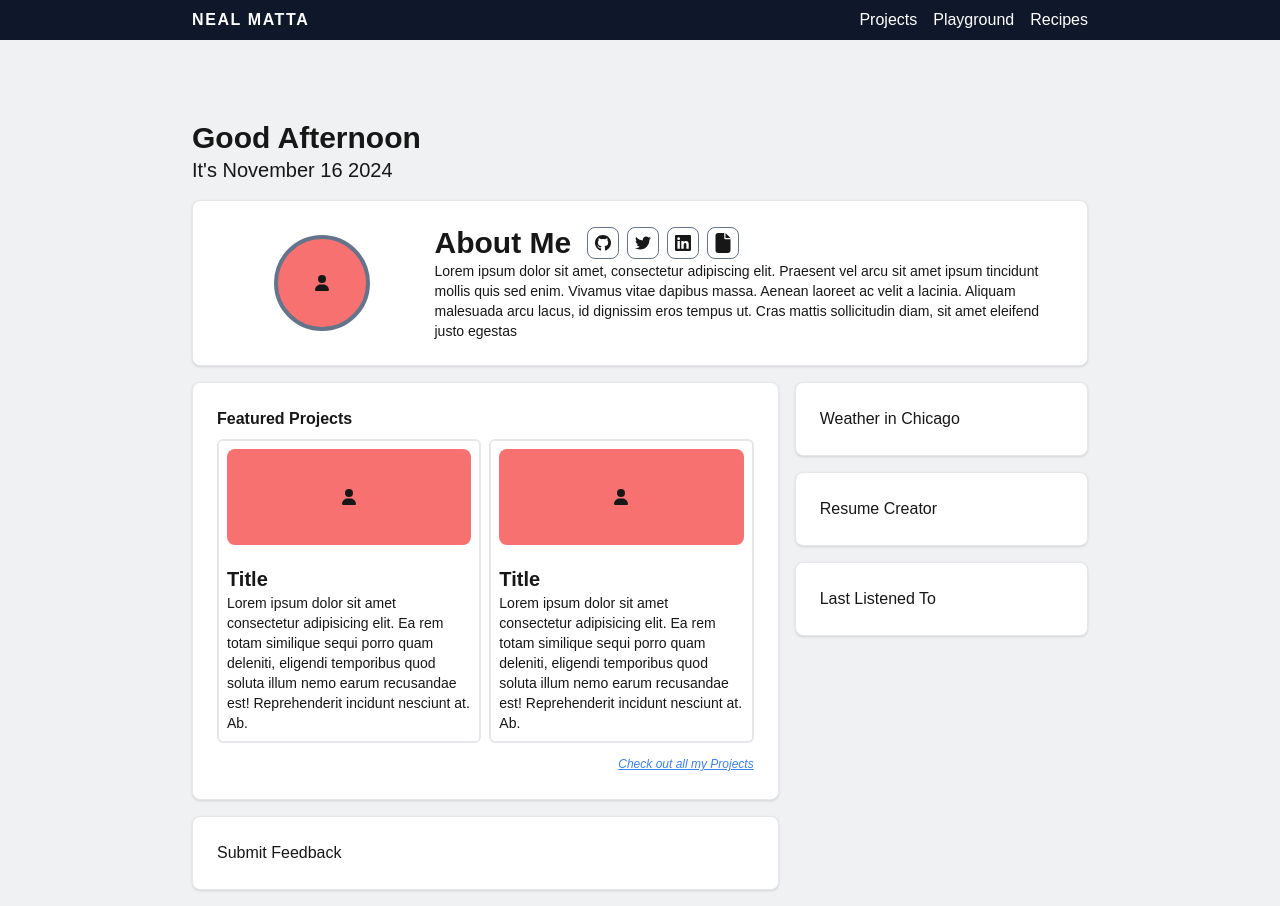
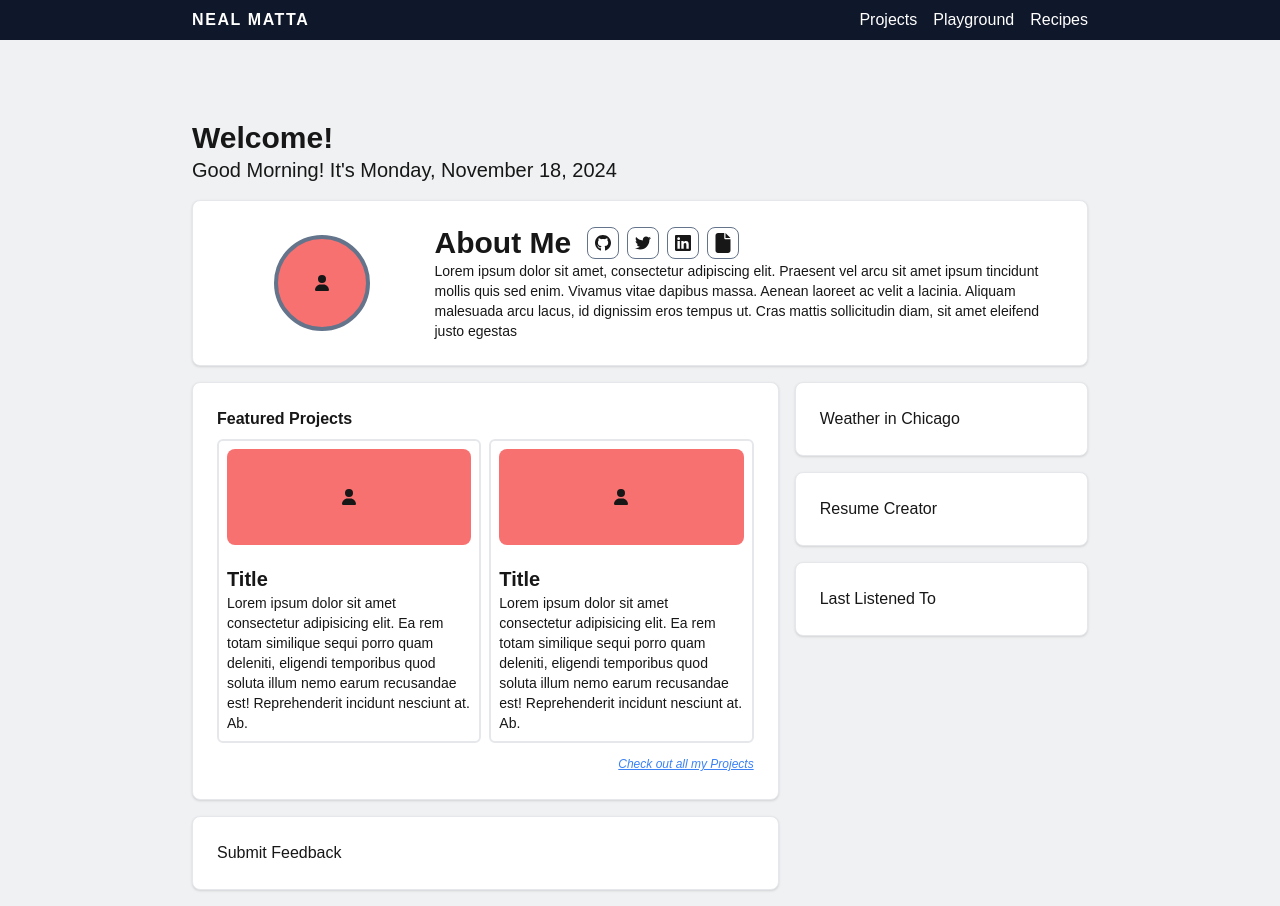
Before and after one commit to NealMatta/personal-website, a Next.js app: page / in a window 1280 px wide. Built offline with nearby package versions, Linux system fonts and the light colour scheme.

Commit message:
created components out of the header of every page

```diff
--- a/app/layout.tsx
+++ b/app/layout.tsx
@@ -16,8 +16,8 @@ export default function RootLayout({
     <html lang="en">
       <body>
         <NavBar />
-        <div className="max-w-5xl mx-auto px-4 sm:px-6 lg:px-16 ">
-          {children}
+        <div className="max-w-5xl mx-auto px-4 sm:px-6 lg:px-16">
+          <div className="mt-5 md:mt-20">{children}</div>
         </div>
       </body>
     </html>
--- a/app/page.tsx
+++ b/app/page.tsx
@@ -1,15 +1,30 @@
 import About from '@/src/components/About/About';
 import BarebonesCard from '@/src/components/cards/BarebonesCard';
 import FeaturedProjects from '@/src/components/Projects/FeaturedProjects';
+import PageHeader from '@/src/components/PageHeader/PageHeader';
 
 export default function Home() {
   return (
-    <div className="container mt-5 md:mt-20">
-      <div className="mb-4">
-        <h1 className="text-3xl font-bold">Good Afternoon</h1>
-        {/* Morning, Afternoon, and Evening changes depending on time */}
-        <h3 className="text-xl ">It&apos;s November 16 2024</h3>
-      </div>
+    <>
+      <PageHeader
+        header="Welcome!"
+        subHeader={() => {
+          const hours = new Date().getHours();
+          const date = new Intl.DateTimeFormat('en-US', {
+            weekday: 'long',
+            month: 'long',
+            day: 'numeric',
+            year: 'numeric',
+          }).format(new Date());
+
+          let greeting = '';
+          if (hours < 12) greeting = 'Good Morning';
+          else if (hours < 18) greeting = 'Good Afternoon';
+          else greeting = 'Good Evening';
+
+          return `${greeting}! It's ${date}`;
+        }}
+      />
 
       <div className="flex">
         <div className="w-full">
@@ -28,6 +43,6 @@ export default function Home() {
           <BarebonesCard>Last Listened To</BarebonesCard>
         </div>
       </div>
-    </div>
+    </>
   );
 }
--- a/app/projects/page.jsx
+++ b/app/projects/page.jsx
@@ -1,7 +1,16 @@
 import React from 'react';
+import PageHeader from '@/src/components/PageHeader/PageHeader';
 
 const Projects = () => {
-  return <div>Projects</div>;
+  return (
+    <>
+      <PageHeader
+        header="Projects"
+        subHeader="A glimpse into my passions and progress — from coding and creative
+          pursuits to personal growth and volleyball goals."
+      />
+    </>
+  );
 };
 
 export default Projects;
--- /dev/null
+++ b/src/components/PageHeader/PageHeader.tsx
@@ -0,0 +1,18 @@
+import React from 'react';
+
+interface PageHeaderProps {
+  header: string;
+  subHeader: string | (() => string); // Allow string or function to handle dynamic greeting
+}
+
+export default function PageHeader({ header, subHeader }: PageHeaderProps) {
+  const resolveSubHeader = () =>
+    typeof subHeader === 'function' ? subHeader() : subHeader;
+
+  return (
+    <div className="mb-4">
+      <h1 className="text-3xl font-bold">{header}</h1>
+      <h3 className="text-xl">{resolveSubHeader()}</h3>
+    </div>
+  );
+}
--- a/src/components/Projects/Cards/ProjectCardCompact.tsx
+++ b/src/components/Projects/Cards/ProjectCard.tsx
@@ -3,13 +3,11 @@ import React from 'react';
 import { FontAwesomeIcon } from '@fortawesome/react-fontawesome';
 import { faUser } from '@fortawesome/free-solid-svg-icons';
 
-interface ProjectCardCompactProps {
+interface ProjectCardProps {
   className?: string; // Optional prop to accept custom class names
 }
 
-export default function ProjectCardCompact({
-  className,
-}: ProjectCardCompactProps) {
+export default function ProjectCard({ className }: ProjectCardProps) {
   return (
     <div className={`flex flex-col p-2 border-2 rounded-md ${className}`}>
       {/* Image would go here */}
--- a/src/components/Projects/ClientSideProjects.tsx
+++ b/src/components/Projects/ClientSideProjects.tsx
@@ -8,7 +8,7 @@
  */
 
 import { useState, useEffect, useRef } from 'react';
-import ProjectCardCompact from './Cards/ProjectCardCompact';
+import ProjectCard from './Cards/ProjectCard';
 import ProjectModal from './ProjectModal';
 import { FontAwesomeIcon } from '@fortawesome/react-fontawesome';
 import { faUser } from '@fortawesome/free-solid-svg-icons';
@@ -87,7 +87,7 @@ export default function ClientSideProjects({
           onClick={() => openModal(project)}
           className="cursor-pointer"
         >
-          <ProjectCardCompact className="w-full lg:w-auto" />
+          <ProjectCard className="w-full lg:w-auto" />
         </div>
       ))}
       {/* Modal for Project Details */}
```
